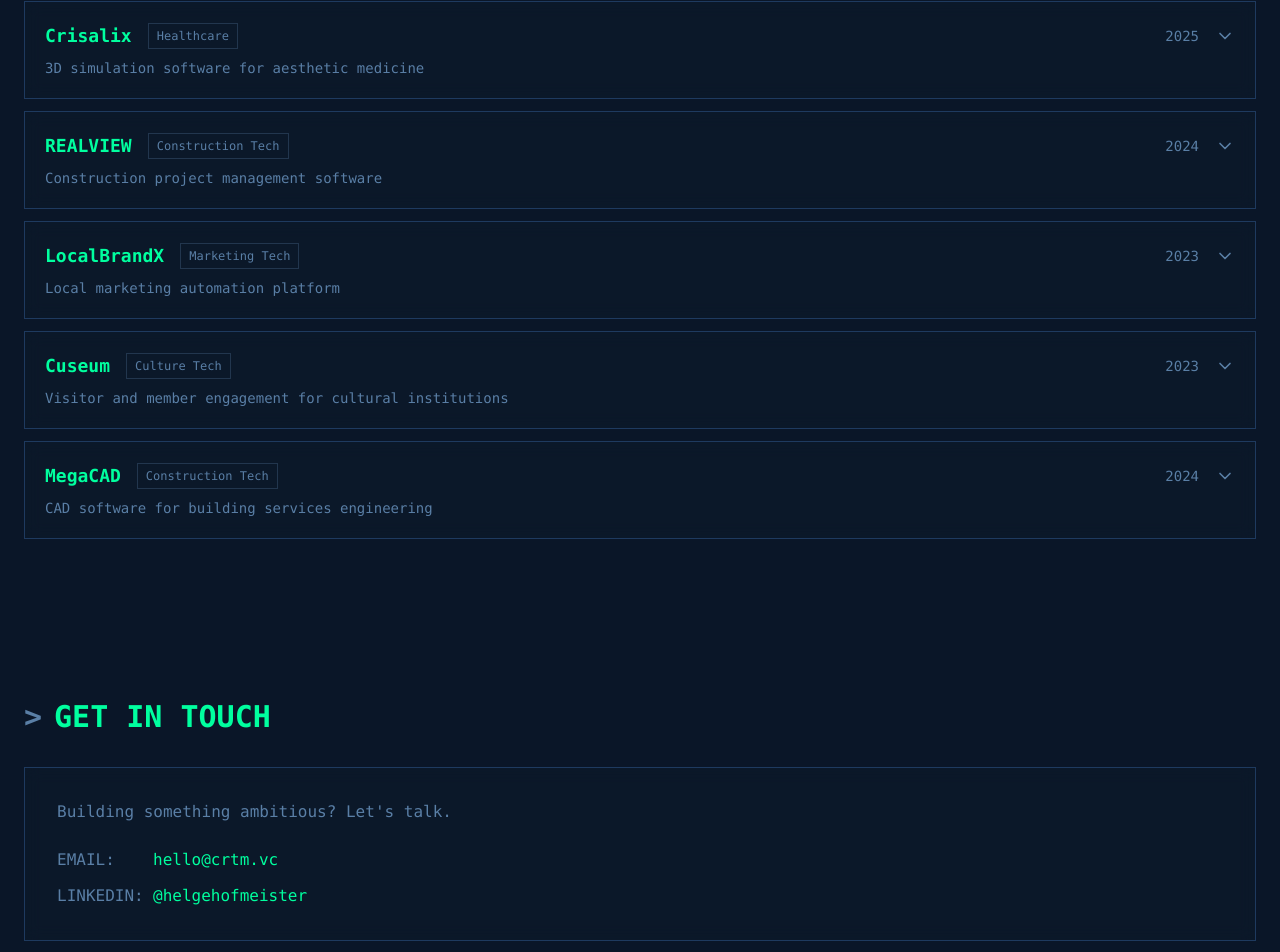
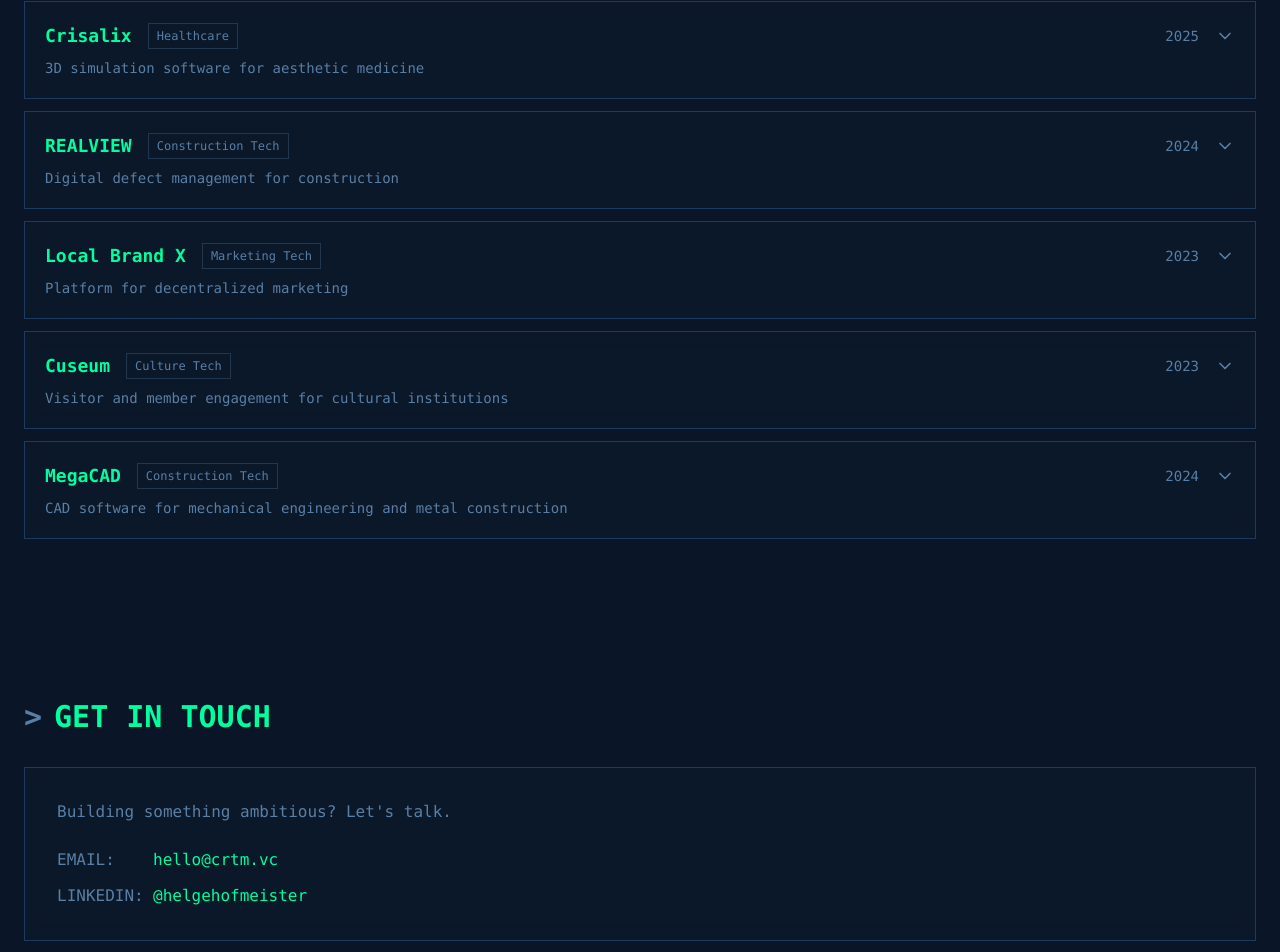
Before and after one commit to hehobid/crtm-vc, a React (Vite) app: page / in a window 1280 px wide. Shown: the part 2551-3503 px from the top of the page. Built offline with nearby package versions, Linux system fonts and the light colour scheme.

Commit message:
Add missing company URLs: REALVIEW, Local Brand X, MegaCAD

```diff
--- a/src/App.tsx
+++ b/src/App.tsx
@@ -78,18 +78,18 @@
   {
     name: 'REALVIEW',
     year: '2024',
-    desc: 'Construction project management software',
-    detail: 'Swiss-based provider of modern solutions for construction project planning and execution.',
+    desc: 'Digital defect management for construction',
+    detail: 'Swiss-based software for construction managers. Automated documentation, real-time status tracking, and streamlined contractor communication.',
     sector: 'Construction Tech',
-    url: null
+    url: 'https://realview.ch'
   },
   {
-    name: 'LocalBrandX',
+    name: 'Local Brand X',
     year: '2023',
-    desc: 'Local marketing automation platform',
-    detail: 'Enabling brands to execute consistent local marketing at scale across distributed networks.',
+    desc: 'Platform for decentralized marketing',
+    detail: 'Enabling brands to collaborate with 50+ distribution partners. Centralized asset management with local customization for franchisees and retailers.',
     sector: 'Marketing Tech',
-    url: null
+    url: 'https://local-brand-x.com'
   },
   {
     name: 'Cuseum',
@@ -102,10 +102,10 @@
   {
     name: 'MegaCAD',
     year: '2024',
-    desc: 'CAD software for building services engineering',
-    detail: 'Specialized CAD solutions including Bausoft acquisition for HVAC and building technology.',
+    desc: 'CAD software for mechanical engineering and metal construction',
+    detail: '35 years of industry expertise. Full value chain coverage from customer inquiry to assembly. Includes Bausoft acquisition for building technology.',
     sector: 'Construction Tech',
-    url: null
+    url: 'https://megacad.de'
   },
 ];
 
```
